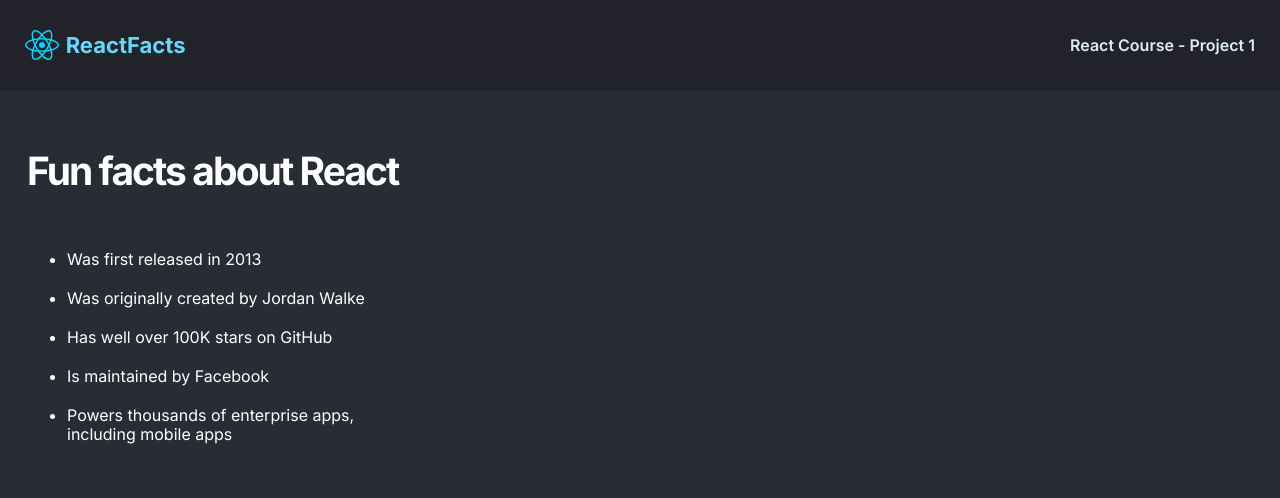
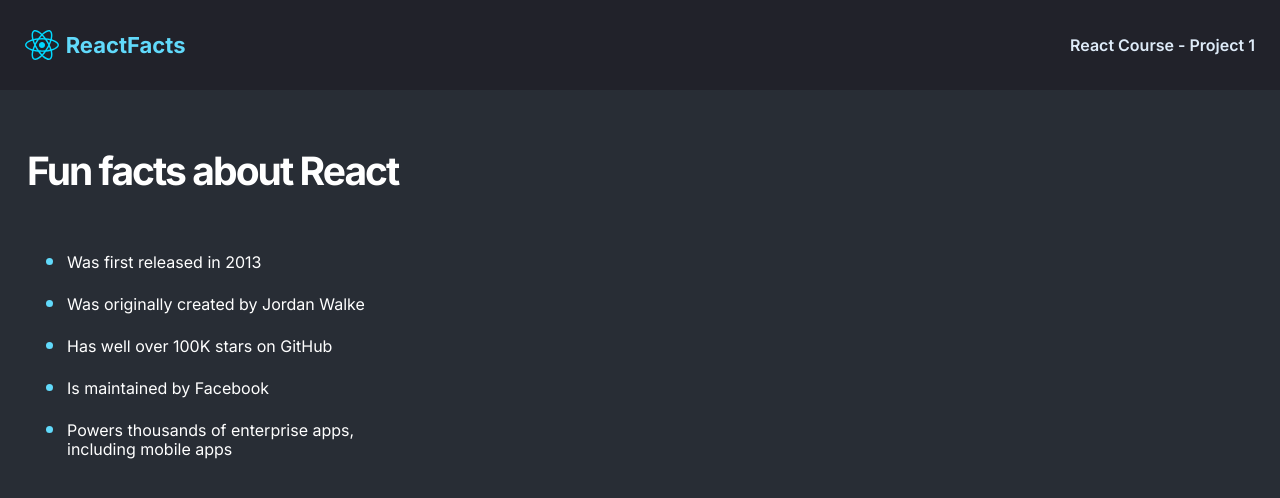
Before and after one commit to realiru/LearnReact, a React (Vite) app in the folder Learn-React/: page / in a window 1280 px wide. Shown: the top 498 px of the page. Built offline with nearby package versions, Linux system fonts and the light colour scheme.

Commit message:
Lesson 27
Follow along tutorial, learnt to use ::marker to edit the bullets on the list items

```diff
--- a/Learn-React/src/index.css
+++ b/Learn-React/src/index.css
@@ -58,3 +58,8 @@ main {
   line-height: 19px;
   padding-block: 10px;
 }
+
+.main--facts > li::marker{
+  font-size: 1.4rem;
+  color: #61DAFB
+}
```
Also changed, not shown: 1 other file (tests, documents, lock files or other folders).
